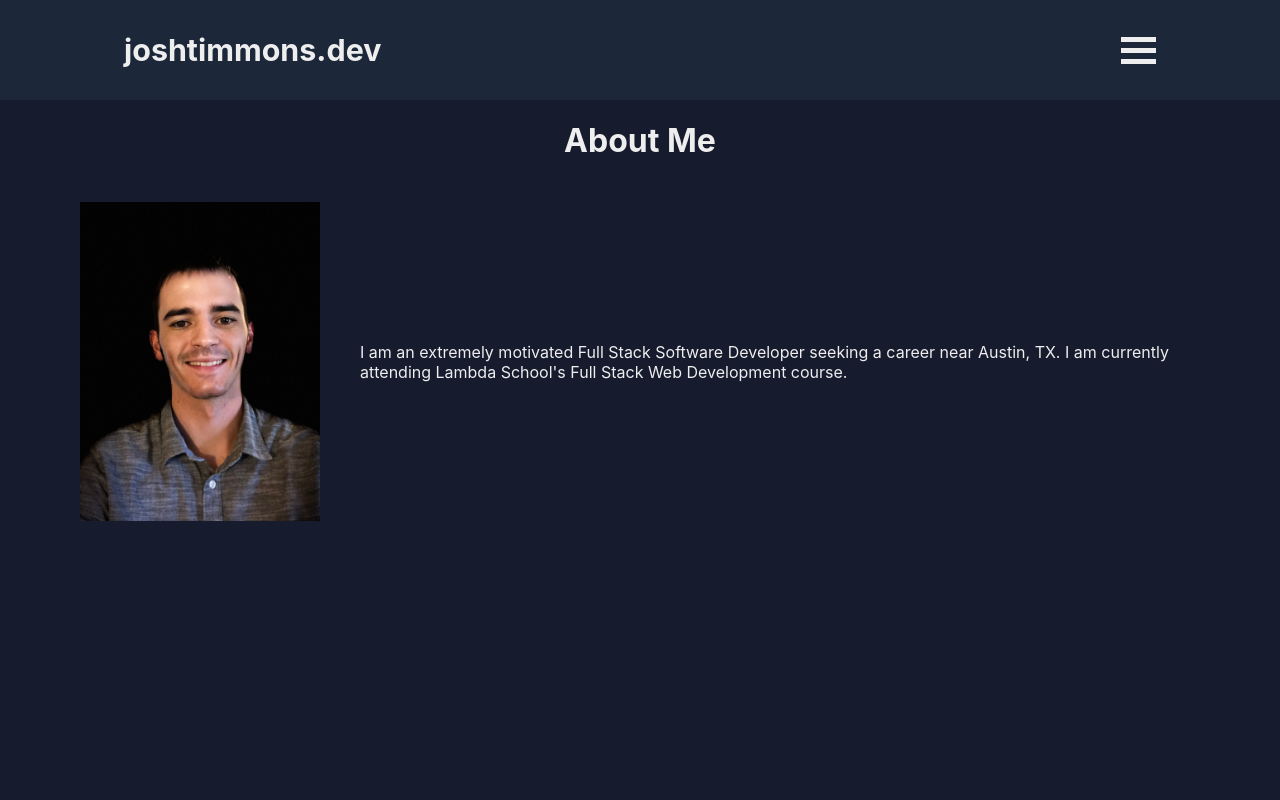
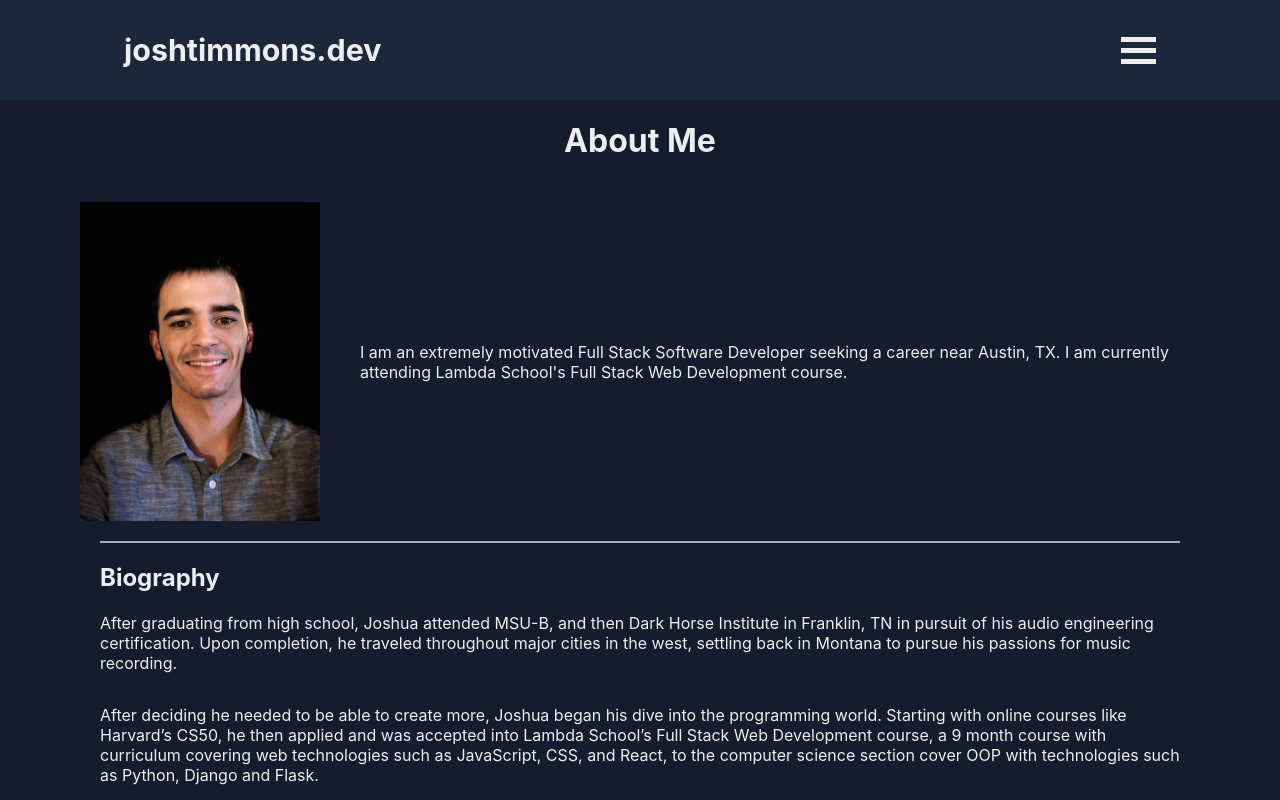
Before and after one commit to josh182014/portfolio-site, a React (Create React App) app: page /about in a window 1280 px wide. Shown: the top 800 px of the page. Built offline with nearby package versions, Linux system fonts and the light colour scheme.

Commit message:
added biography

```diff
--- a/src/components/About/About.js
+++ b/src/components/About/About.js
@@ -5,7 +5,15 @@ const About = () => {
         <div className='about-container'>
             <h1>About Me</h1>
             <img alt='headshot of Josh Timmons' src='/assets/headshot.jpg'></img>
-            <p className='about-paragraph'>I am an extremely motivated Full Stack Software Developer seeking a career near Austin, TX. I am currently attending Lambda School's Full Stack Web Development course.</p>
+            <p className='about-paragraph'>I am an extremely motivated Full Stack Software Developer seeking a career near Austin, TX. I am currently attending Lambda School's Full Stack Web Development course.  </p>
+            <span className='divider'></span>
+            <h2>Biography</h2>
+            <p className='bio'>
+            After graduating from high school, Joshua attended MSU-B, and then Dark Horse Institute in Franklin, TN in pursuit of his audio engineering certification. Upon completion, he traveled throughout major cities in the west, settling back in Montana to pursue his passions for music recording.</p>
+
+            <p className='bio'>After deciding he needed to be able to create more, Joshua began his dive into the programming world. Starting with online courses like Harvard’s CS50, he then applied and was accepted into Lambda School’s Full Stack Web Development course, a 9 month course with curriculum covering web technologies such as JavaScript, CSS, and React, to the computer science section cover OOP with technologies such as Python, Django and Flask.</p>
+
+            <p className='bio'>Joshua is and always has been a techy, specializing in all facets of technology. Joshua won several blue ribbons in 4H photography, volunteers for the Red Lodge Area Community Foundation, and spends a great deal of time with his girlfriend and their devoted German Shepherds, Allie and Luna, hiking the great outdoors.</p>
         </div>
     );
 }
--- a/src/components/About/about.scss
+++ b/src/components/About/about.scss
@@ -42,4 +42,21 @@
             width: 90%;
         }
     }
+
+    .divider {
+        width: 90%;
+        border-top: 2px solid darkgray;
+    }
+
+    .bio {
+        text-align: left;
+        width: 90%;
+
+    }
+
+    h2 {
+        width: 90%;
+        text-align: left;
+        margin-bottom: 5px;
+    }
 }
```
